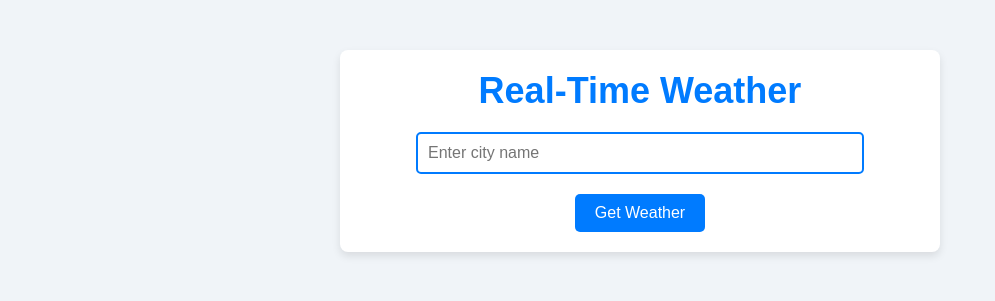
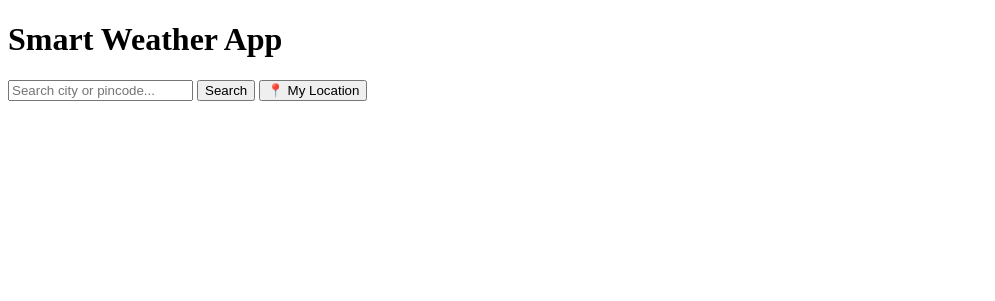
Before and after one commit to neerajkrishna1996/smart-weather-app, a Flask app: page / in a window 1280 px wide. Shown: the top 301 px of the page, without its empty margins (0-995 px from the left). Run offline with Flask 3, Linux system fonts and the light colour scheme; some libraries are stand-ins or nearby versions.

Commit message:
Enhanced UI, location, autocomplete, and more

```diff
--- a/static/styles.css
+++ b/static/styles.css
@@ -1,69 +1,55 @@
-* {
-    margin: 0;
-    padding: 0;
-    box-sizing: border-box;
-}
-
 body {
-    font-family: Arial, sans-serif;
-    background-color: #f0f4f8;
-    color: #333;
+    background-image: url('https://images.unsplash.com/photo-1506748686214-e9df14d4d9d0');
+    background-size: cover;
+    font-family: 'Segoe UI', Tahoma, Geneva, Verdana, sans-serif;
+    color: white;
     text-align: center;
+    padding: 30px;
   }
 
   .container {
+    background-color: rgba(0, 0, 0, 0.6);
+    border-radius: 15px;
+    padding: 40px;
     max-width: 600px;
-    margin: 50px auto;
-    padding: 20px;
-    background-color: #fff;
-    border-radius: 8px;
-    box-shadow: 0 4px 8px rgba(0, 0, 0, 0.1);
+    margin: auto;
   }
 
-h1 {
-    font-size: 36px;
-    color: #007BFF;
+  .search-box {
+    display: flex;
+    justify-content: center;
+    gap: 10px;
     margin-bottom: 20px;
   }
 
-input[type="text"] {
-    width: 80%;
+  .search-box input {
     padding: 10px;
-    font-size: 16px;
-    border: 2px solid #007BFF;
-    border-radius: 5px;
-    margin-bottom: 20px;
+    border-radius: 10px;
+    border: none;
+    width: 60%;
   }
 
-button {
-    padding: 10px 20px;
-    font-size: 16px;
-    background-color: #007BFF;
-    color: #fff;
+  .search-box button {
+    padding: 10px;
     border: none;
-    border-radius: 5px;
+    border-radius: 10px;
+    background-color: #00aaff;
+    color: white;
     cursor: pointer;
+    transition: background 0.3s ease;
   }
 
-button:hover {
-    background-color: #0056b3;
+  .search-box button:hover {
+    background-color: #0077cc;
   }
 
-.weather-data {
-    margin-top: 20px;
-    padding: 15px;
-    background-color: #f9f9f9;
-    border-radius: 8px;
-    box-shadow: 0 2px 4px rgba(0, 0, 0, 0.1);
+  .weather-info img {
+    height: 80px;
+    animation: pulse 2s infinite;
   }
 
-.weather-data p {
-    font-size: 18px;
-    margin: 5px 0;
+  @keyframes pulse {
+    0% { transform: scale(1); }
+    50% { transform: scale(1.05); }
+    100% { transform: scale(1); }
   }
-
-.error {
-    color: red;
-    font-size: 18px;
-    margin-top: 20px;
-}
--- a/templates/index.html
+++ b/templates/index.html
@@ -1,31 +1,56 @@
 <!DOCTYPE html>
 <html lang="en">
 <head>
-    <meta charset="UTF-8">
-    <meta name="viewport" content="width=device-width, initial-scale=1.0">
-    <title>Real-Time Weather App</title>
-    <link rel="stylesheet" href="{{ url_for('static', filename='styles.css') }}">
+  <meta charset="UTF-8">
+  <title>Smart Weather App</title>
+  <link rel="stylesheet" href="{{ url_for('static', filename='style.css') }}">
+  <script src="https://code.jquery.com/jquery-3.6.0.min.js"></script>
+  <script src="https://maps.googleapis.com/maps/api/js?key=AIzaSyAbCoKgwS7DdSrXB33li7rt53osMkInC8I&libraries=places"></script>
 </head>
 <body>
-    <div class="container">
-        <h1>Real-Time Weather</h1>
-        <form action="/weather" method="POST">
-            <input type="text" name="city" placeholder="Enter city name" required>
-            <button type="submit">Get Weather</button>
-        </form>
+  <div class="container">
+    <h1>Smart Weather App</h1>
 
-        {% if weather %}
-        <div class="weather-data">
-            <h2>{{ weather.city }}</h2>
-            <p>Temperature: {{ weather.temperature }}°C</p>
-            <p>Humidity: {{ weather.humidity }}%</p>
-            <p>Pressure: {{ weather.pressure }} hPa</p>
-            <p>Wind Speed: {{ weather.wind_speed }} m/s</p>
-            <p>Precipitation: {{ weather.precipitation }} mm</p>
-        </div>
-        {% elif error %}
-        <p class="error">{{ error }}</p>
-        {% endif %}
+    <div class="search-box">
+      <input id="search-input" type="text" placeholder="Search city or pincode...">
+      <button onclick="getWeather()">Search</button>
+      <button onclick="getLocationWeather()">📍 My Location</button>
+      <ul id="suggestions"></ul>
     </div>
+
+    <div class="weather-info">
+      {% if weather %}
+        <h2>{{ weather['location'] }}</h2>
+        <img src="{{ weather['icon'] }}" alt="icon">
+        <p><strong>{{ weather['description'] }}</strong></p>
+        <p>Temperature: {{ weather['temp'] }} °C</p>
+        <p>Humidity: {{ weather['humidity'] }}%</p>
+        <p>Wind Speed: {{ weather['wind'] }} km/h</p>
+        <p>Chance of Rain: {{ weather['precip'] }}%</p>
+      {% endif %}
+    </div>
+  </div>
+
+<script>
+  function getWeather() {
+    const query = document.getElementById("search-input").value;
+    if (!query) return;
+    window.location.href = "/?city=" + query;
+  }
+
+  function getLocationWeather() {
+    navigator.geolocation.getCurrentPosition((position) => {
+      fetch(`/weather-by-location?lat=${position.coords.latitude}&lon=${position.coords.longitude}`)
+        .then(res => res.json())
+        .then(data => window.location.href = `/?city=${data.city}`);
+    });
+  }
+
+  // Autocomplete using Google Places
+  const input = document.getElementById("search-input");
+  const autocomplete = new google.maps.places.Autocomplete(input, {
+    types: ["(cities)"]
+  });
+</script>
 </body>
 </html>
```
Also changed, not shown: requirements.txt (+4 -3 lines). Lines whose indentation alone changed are shown as unchanged.
